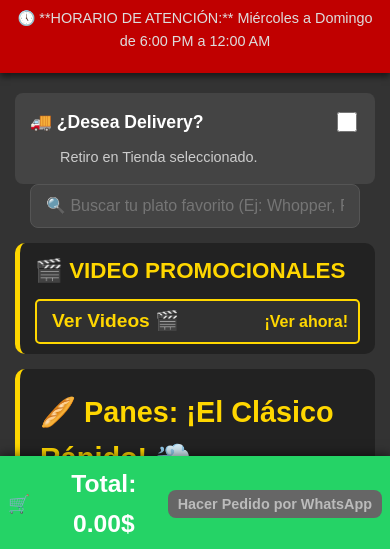
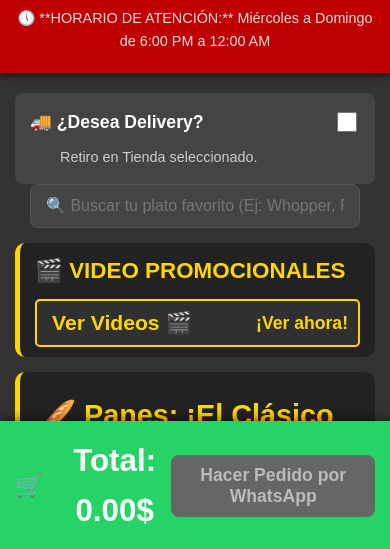
Before and after one commit to Kaleb4979/menu-wainer, a plain HTML site: page index.html in a window 390 px wide. Shown: the part 293-842 px from the top of the page. Drawn offline with Linux system fonts and the light colour scheme; no server answers.

Commit message:
Update styles.css

```diff
--- a/styles.css
+++ b/styles.css
@@ -113,6 +113,7 @@ body {
 
 /* ================================================= */
 /* === ESTILOS PARA HACER LA CATEGORÍA DE VIDEOS MÁS COMPACTA === */
+/* Utilizamos :first-child porque la categoría de videos es la primera */
 /* ================================================= */
 
 .menu-category:first-child {
@@ -650,53 +651,3 @@ footer { display: none; }
 }
 
 /* --- FIN ESTILOS DE PUBLICIDAD --- */
-
-
-/* ================================================= */
-/* === AJUSTES DE OPTIMIZACIÓN MÓVIL (Media Query) === */
-/* Se aplica a pantallas más estrechas que 550px */
-/* ================================================= */
-
-@media (max-width: 550px) {
-    /* 1. Reducir el relleno (padding) de toda la barra flotante */
-    .cart-float {
-        padding: 8px; /* Reducir de 15px a 8px */
-    }
-
-    /* 2. Compactar la sección de Total y evitar que el texto sea demasiado grande */
-    .cart-float .cart-total {
-        font-size: 1.1em; /* Más pequeño */
-        flex-shrink: 1;
-        gap: 5px; /* Reducir el gap */
-    }
-
-    /* 2b. Ajustes finos al texto de Total/VES para que no estorbe */
-    .cart-float .cart-total > div {
-        margin-left: 0;
-    }
-    .conversion-box {
-        font-size: 0.6em;
-    }
-
-    /* 3. Reducir el tamaño de fuente y padding del botón de WhatsApp */
-    .cart-float button {
-        padding: 6px 10px; /* Reducción agresiva del padding vertical */
-        font-size: 0.9em; /* Más pequeño */
-        min-width: 100px;
-        white-space: nowrap; /* Evita que el texto envuelva y estire el botón */
-    }
-
-    /* 4. Asegurar que el botón de videos sea compacto */
-    #back-to-menu-btn {
-        font-size: 1em;
-        padding: 8px 15px;
-    }
-
-    /* 5. Ajustar el tamaño de fuente general del menú para móviles */
-    .menu-item {
-        font-size: 1em;
-    }
-    .item-title {
-        font-size: 1.1em;
-    }
-}
```
